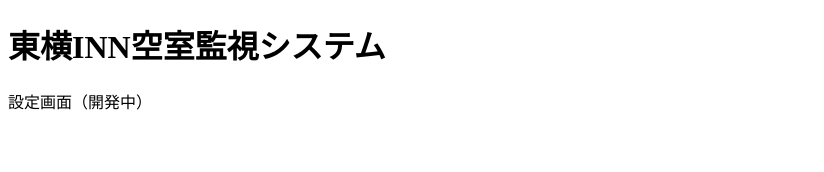
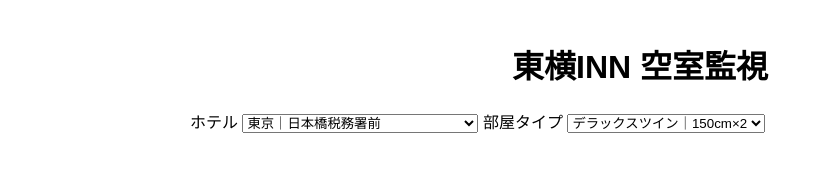
Before and after one commit to SkzGit/ToyokoInn-monitor, a plain HTML site: page web/index.html in a window 1280 px wide. Shown: the whole page, without its empty margins (0-824 px from the left). Drawn offline with Linux system fonts and the light colour scheme.

```diff
--- a/config/settings.json
+++ b/config/settings.json
@@ -0,0 +1,5 @@
+{
+  "notificationMode": "priority",
+  "monitorEnabled": true,
+  "targets": []
+}
--- a/web/index.html
+++ b/web/index.html
@@ -1,17 +1,25 @@
 <!DOCTYPE html>
 <html lang="ja">
 <head>
-    <meta charset="UTF-8">
-    <meta name="viewport" content="width=device-width, initial-scale=1.0">
-    <title>東横INN空室監視システム</title>
+<meta charset="UTF-8">
+<meta name="viewport" content="width=device-width, initial-scale=1.0">
+<title>東横INN 空室監視</title>
+<link rel="stylesheet" href="style.css">
+</head>
 
-    <link rel="stylesheet" href="style.css">
-</head>
 <body>
 
-<h1>東横INN空室監視システム</h1>
+<h1>東横INN 空室監視</h1>
 
-<p>設定画面（開発中）</p>
+<label>ホテル</label>
+<select id="hotelSelect">
+<option>読み込み中...</option>
+</select>
+
+<label>部屋タイプ</label>
+<select id="roomSelect">
+<option>ホテルを選択してください</option>
+</select>
 
 <script src="script.js"></script>
 
--- a/web/script.js
+++ b/web/script.js
@@ -0,0 +1,33 @@
+const hotelSelect = document.getElementById("hotelSelect");
+const roomSelect = document.getElementById("roomSelect");
+
+fetch("../data/hotels.json")
+  .then(res => res.json())
+  .then(hotels => {
+
+    hotelSelect.innerHTML = "";
+
+    hotels.forEach(hotel => {
+      const option = document.createElement("option");
+      option.value = hotel.id;
+      option.textContent = hotel.name;
+      hotelSelect.appendChild(option);
+    });
+
+    function updateRooms() {
+      roomSelect.innerHTML = "";
+
+      const hotel = hotels.find(h => h.id === hotelSelect.value);
+
+      hotel.rooms.forEach(room => {
+        const option = document.createElement("option");
+        option.value = room.search;
+        option.textContent = room.display;
+        roomSelect.appendChild(option);
+      });
+    }
+
+    hotelSelect.addEventListener("change", updateRooms);
+
+    updateRooms();
+  });
--- a/web/style.css
+++ b/web/style.css
@@ -0,0 +1,10 @@
+body{
+    font-family:sans-serif;
+    max-width:900px;
+    margin:auto;
+    padding:20px;
+}
+
+h1{
+    text-align:center;
+}
```
